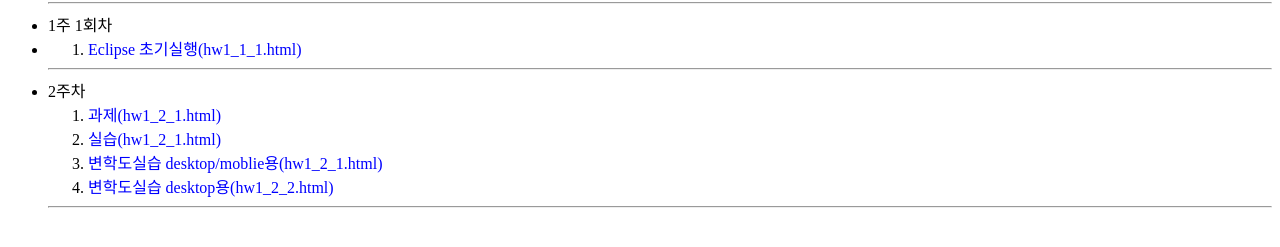
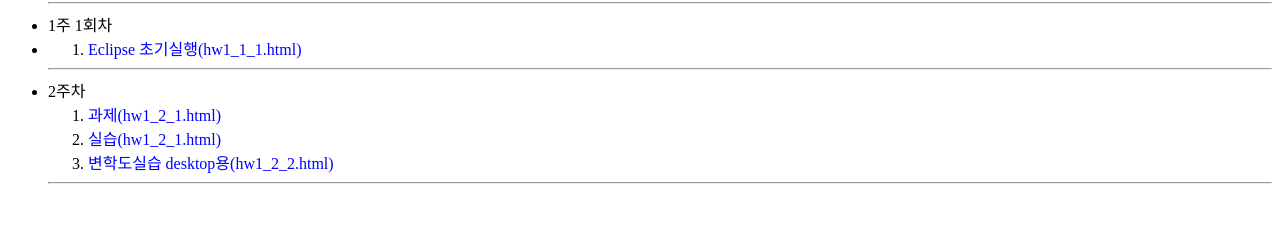
Before and after one commit to DJDHovy/DJDHovy.github.io, a plain HTML site: page html5/leeho.html in a window 1280 px wide. Shown: the part 87-334 px from the top of the page. Drawn offline with Linux system fonts and the light colour scheme.

Commit message:
Update leeho.html

```diff
--- a/html5/leeho.html
+++ b/html5/leeho.html
@@ -19,8 +19,6 @@
 
    <li><a href="https://DJDHovy.github.io/java/hw1_2_1.html">과제(hw1_2_1.html)</a></li>
    <li><a href="https://DJDHovy.github.io/java/hw1_2_1.html">실습(hw1_2_1.html)</a></li>
-
-   <li><a href="https://DJDHovy.github.io/java/hw1_2_1.html">변학도실습 desktop/moblie용(hw1_2_1.html)</a></li>
    <li><a href="https://DJDHovy.github.io/java/hw1_2_2.html">변학도실습 desktop용(hw1_2_2.html)</a></li>
    </ol><hr/>
    </ul>
```
